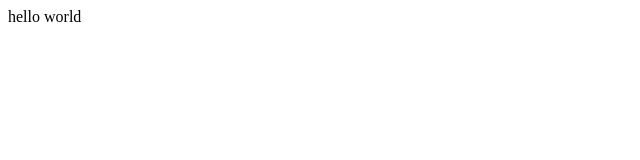
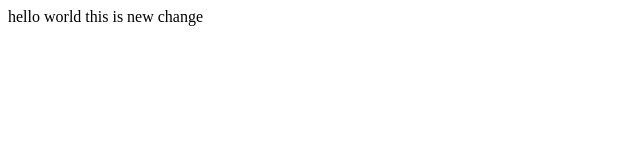
Before and after one commit to Advirao/demo, a plain HTML site: page index.html in a window 1280 px wide. Shown: the whole page, without its empty margins (0-640 px from the left). Drawn offline with Linux system fonts and the light colour scheme.

Commit message:
added line

```diff
--- a/index.html
+++ b/index.html
@@ -1 +1 @@
-<p>hello world</p>
+<p>hello world this is new change</p>
```
